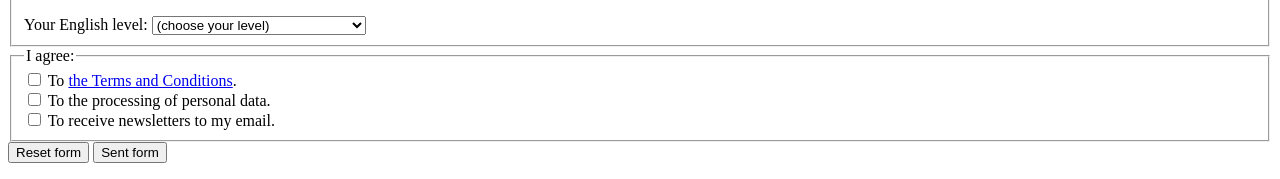
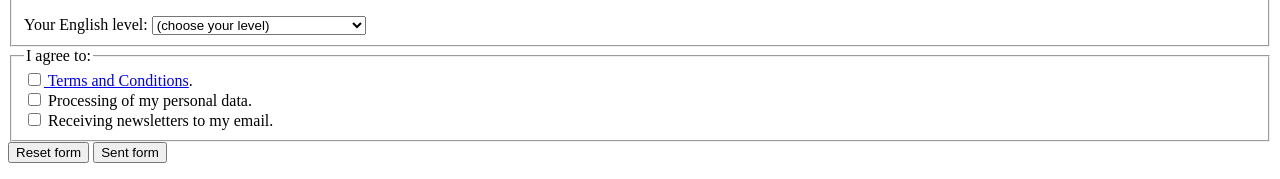
Before and after one commit to Bohdan-Podponarovskyi/form, a plain HTML site: page index.html in a window 1280 px wide. Shown: the part 471-650 px from the top of the page. Drawn offline with Linux system fonts and the light colour scheme.

Commit message:
i agree to - changes in fieldset

```diff
--- a/index.html
+++ b/index.html
@@ -49,10 +49,10 @@
             </select>
         </fieldset>
         <fieldset>
-            <legend>I agree: </legend>
-            <label><input type="checkbox" id="terms_agree" name="terms_agree" required> To <a href="#"> the Terms and Conditions</a>.</label><br>
-            <label><input type="checkbox" id="pd_agree" name="pd_agree" required> To the processing of personal data.</label><br>
-            <label><input type="checkbox" id="pd_agree" name="pd_agree"> To receive newsletters to my email.</label>
+            <legend>I agree to: </legend>
+            <label><input type="checkbox" id="terms_and_cond" name="terms_and_cond" required><a href="#"> Terms and Conditions</a>.</label><br>
+            <label><input type="checkbox" id="personal_data" name="personal_data" required> Processing of my personal data.</label><br>
+            <label><input type="checkbox" id="newsletters" name="newsletters"> Receiving newsletters to my email.</label>
         </fieldset>
         <button type="reset">Reset form</button>
         <button type="submit">Sent form</button>
```
